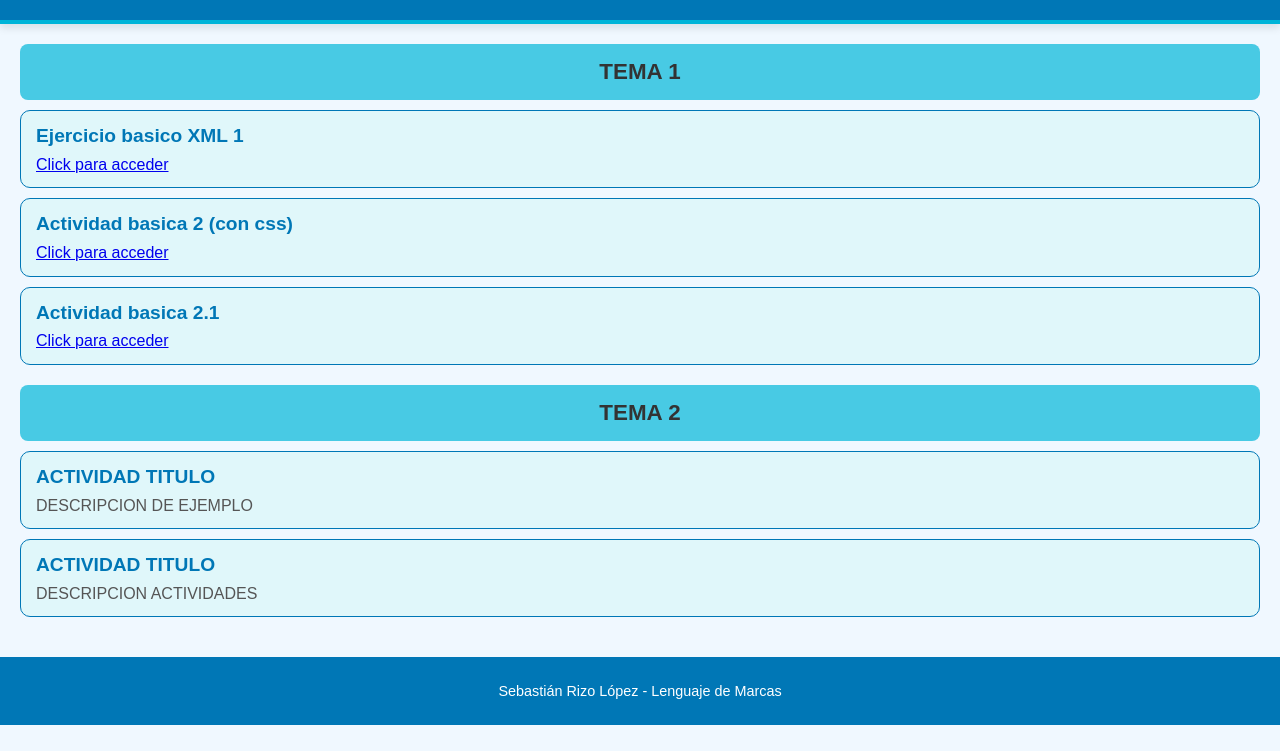
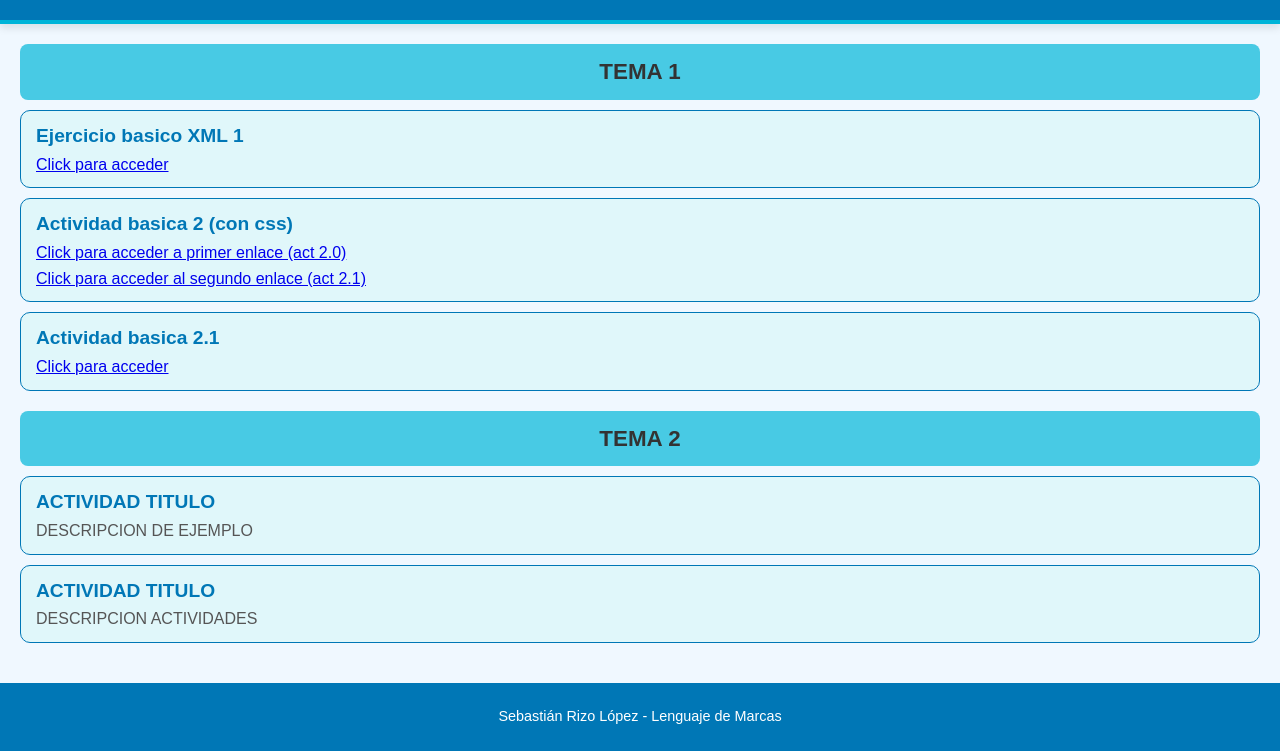
Before and after one commit to RLSebastian/HTML, a plain HTML site: page index.html in a window 1280 px wide. Shown: the part 104-855 px from the top of the page. Before the commit the page ends 829 px from the top, so only its background shows below. Drawn offline with Linux system fonts and the light colour scheme.

Commit message:
Update index.html

```diff
--- a/index.html
+++ b/index.html
@@ -82,7 +82,8 @@
             </div>
             <div class="actividad">
                 <h3>Actividad basica 2 (con css)</h3>
-                <p><a href="Tema 1/EJ2 XML BASICOS/Ejercicio 1 (con css)/Ejercicio 1.xml">Click para acceder</a></p>
+                <p><a href="Tema 1/EJ2 XML BASICOS/Ejercicio 1 (con css)/Ejercicio 1.xml">Click para acceder a primer enlace (act 2.0)</a></p>
+                <p><a href="Tema 1/EJ2 XML BASICOS/Ejercicio 2 (con css)/Ejercicio 2.xml">Click para acceder al segundo enlace (act 2.1)</a></p>
             </div>
             <div class="actividad">
                 <h3>Actividad basica 2.1</h3>
```
